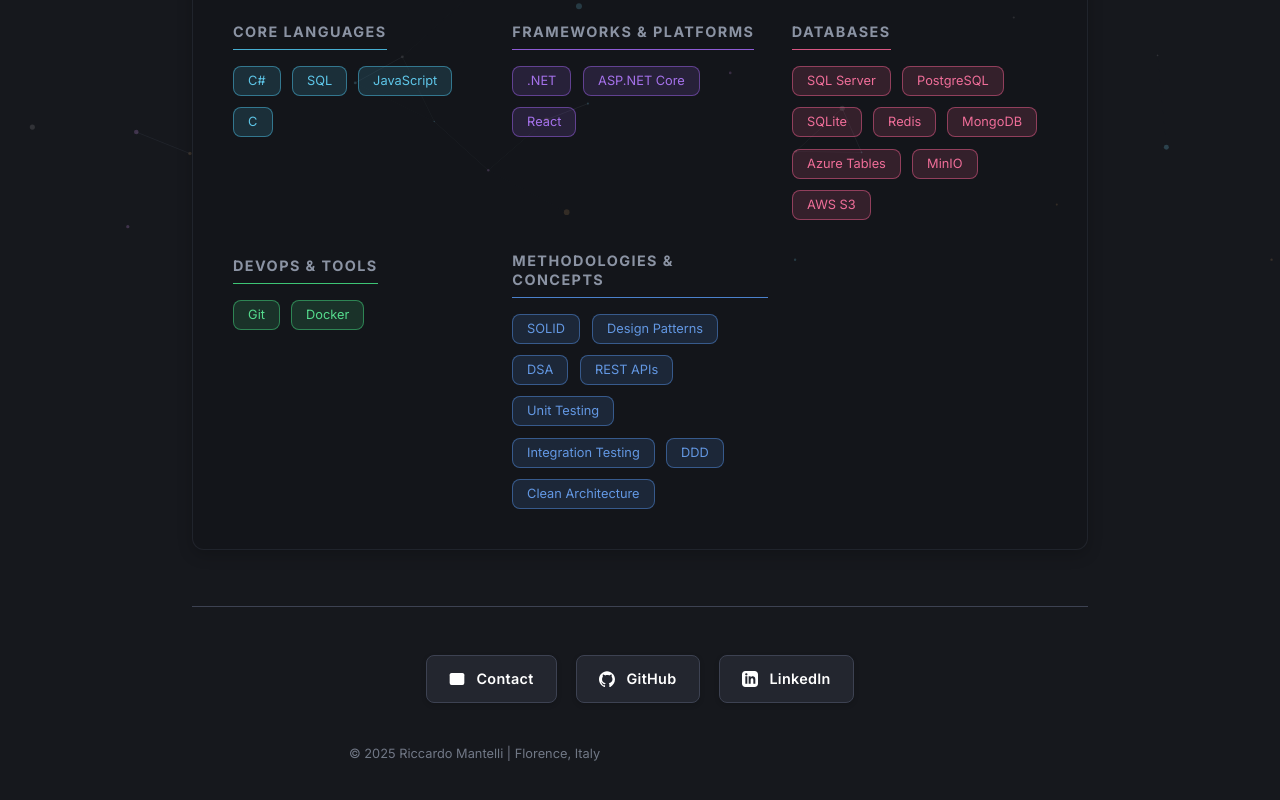
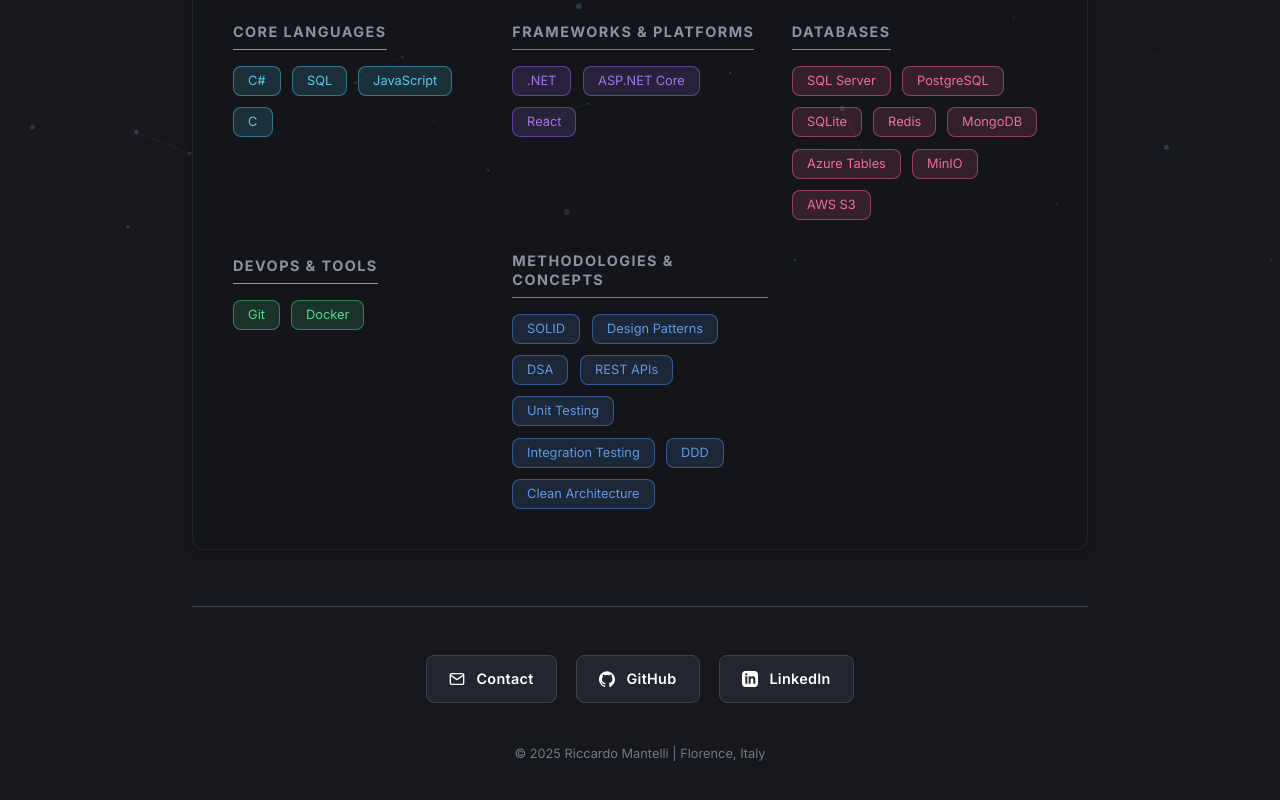
Before and after one commit to Buutyful/Buuty, a React (Vite) app: page / in a window 1280 px wide. Shown: the part 515-1315 px from the top of the page. Built offline with nearby package versions, Linux system fonts and the light colour scheme.

Commit message:
fix mail icon, fix copyright

```diff
--- a/src/App.css
+++ b/src/App.css
@@ -333,6 +333,7 @@
     width: 100%;
     text-align: center;
     padding-top: 3rem; /* Space above footer content */
+    padding-bottom: 1rem; /* Add some bottom padding */
     margin-top: auto; /* Crucial for pushing footer down */
     border-top: 1px solid var(--color-border);
 }
@@ -368,9 +369,9 @@
 .contact-button:hover,
 .contact-button:focus-visible {
     transform: translateY(-4px);
-    box-shadow: var(--shadow-md), 0 0 20px -5px var(--button-glow-color, var(--color-primary)); /* Enhanced glow */
-    filter: brightness(1.15); /* Brighter hover */
-    border-color: color-mix(in srgb, var(--button-glow-color, var(--color-primary)) 50%, var(--color-border)); /* Tint border */
+    box-shadow: var(--shadow-md), 0 0 20px -5px var(--button-glow-color, var(--color-primary));
+    filter: brightness(1.15);
+    border-color: color-mix(in srgb, var(--button-glow-color, var(--color-primary)) 50%, var(--color-border));
     outline: none;
 }
 
@@ -379,21 +380,28 @@
 .contact-button.github   { --button-glow-color: hsl(0, 0%, 90%); }
 .contact-button.linkedin { --button-glow-color: hsl(205, 80%, 65%); }
 
-.contact-button .icon { /* Target icons specifically */
-    width: 16px; /* Icons slightly smaller */
+.contact-button .icon {
+    width: 16px;
     height: 16px;
     transition: transform var(--transition-smooth);
-    margin-right: 0.1em; /* Small space after icon if text exists */
-}
-.contact-button:hover .icon {
-   transform: scale(1.15) rotate(-5deg); /* Slight rotate effect on hover */
+    margin-right: 0.1em;
 }
 
+.contact-button:hover .icon {
+    transform: scale(1.15) rotate(-5deg);
+}
+
+.contact-button .icon.icon-mail { /* Fixed selector syntax (removed missing dot) */
+    fill: none;
+    stroke: currentColor;
+}
 
 .copyright {
     font-size: 0.8rem;
     color: var(--color-text-muted);
     opacity: 0.7;
-    margin-top: 2rem; /* Consistent margin */
-    margin-bottom: 0; /* No extra space after copyright */
+    margin: 2rem auto 0; /* Center with auto margins */
+    text-align: center; /* Explicitly center text */
+    width: 100%; /* Ensure it spans full width */
+    display: block; /* Ensure block-level centering */
 }
--- a/src/App.jsx
+++ b/src/App.jsx
@@ -35,11 +35,13 @@
 // --- Icons (Integrated) ---
 const MailIcon = ({ className = "", ...props }) => (
     <svg xmlns="http://www.w3.org/2000/svg" width="18" height="18" viewBox="0 0 24 24" fill="none" stroke="currentColor" strokeWidth="2" strokeLinecap="round" strokeLinejoin="round" className={`icon icon-mail ${className}`} {...props}>
+        {/* 1. This path draws the rectangular envelope body */}
         <path d="M4 4h16c1.1 0 2 .9 2 2v12c0 1.1-.9 2-2 2H4c-1.1 0-2-.9-2-2V6c0-1.1.9-2 2-2z"></path>
+
+        {/* 2. THIS POLYLINE DRAWS THE V-SHAPED FLAP */}
         <polyline points="22,6 12,13 2,6"></polyline>
     </svg>
 );
-
 const GitHubIcon = ({ className = "", ...props }) => (
     <svg xmlns="http://www.w3.org/2000/svg" width="18" height="18" viewBox="0 0 98 96" fill="currentColor" className={`icon icon-github ${className}`} {...props}>
         <path d="M49 .5C22 .5 0 22.9 0 49.9c0 21.9 14.2 40.6 33.8 47.2 2.5.5 3.4-1.1 3.4-2.5v-9c-13.7 3-16.7-5.8-16.7-5.8-2.3-5.8-5.8-7.3-5.8-7.3-4.7-3.3.4-3.2.4-3.2 5.1.3 7.8 5.3 7.8 5.3 4.6 7.8 12 5.5 14.9 4.2.5-3.3 1.8-5.5 3.3-6.7-11-1.3-22.5-5.5-22.5-24.5 0-5.5 2-10 5.2-13.5-.5-1.3-2.3-6.5.5-13.5 0 0 4.2-1.3 13.8 5.2 4-1.1 8.2-1.6 12.4-1.6 4.2 0 8.4.5 12.4 1.6 9.5-6.5 13.8-5.2 13.8-5.2 2.8 7 1 12.2.5 13.5 3.2 3.5 5.2 8 5.2 13.5 0 19.1-11.6 23.2-22.6 24.5 1.8 1.6 3.5 4.8 3.5 9.7v14.3c0 1.5 1 3 3.4 2.5C83.8 90.5 98 72 98 49.9 98 22.9 76 0.5 49 .5z" />
@@ -347,7 +349,7 @@
         let ctx = null;
 
          // Initial setup based on screen size
-        if (window.innerWidth < 768) {
+        if (window.innerWidth < 5) {
              canvas.style.display = "none";
          } else {
              canvas.width = window.innerWidth;
```
